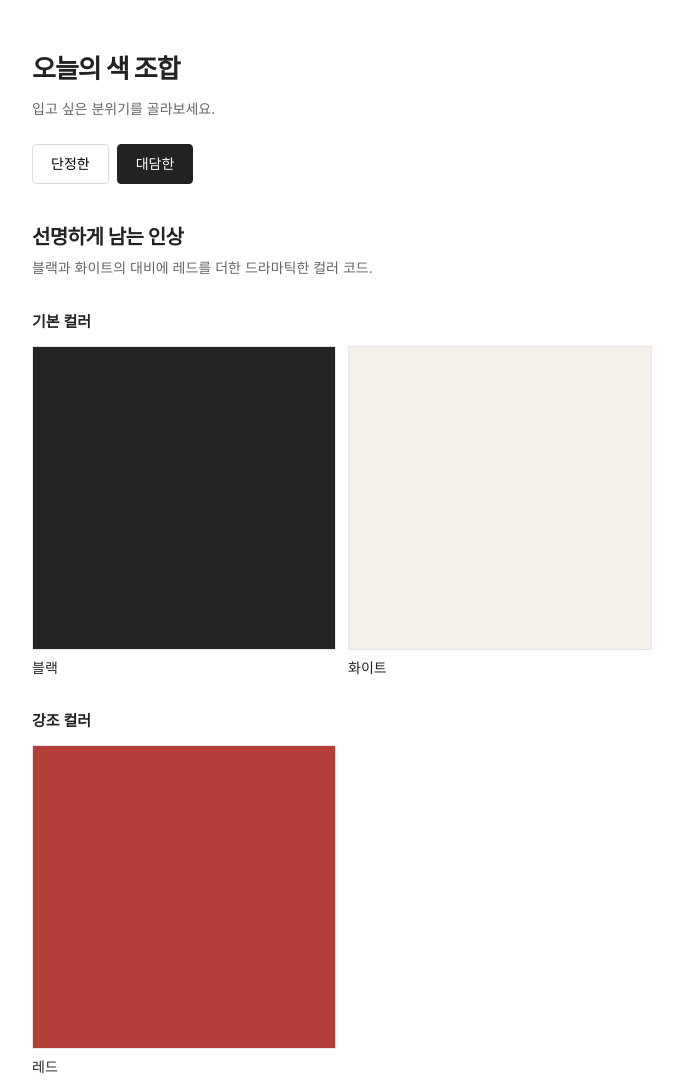
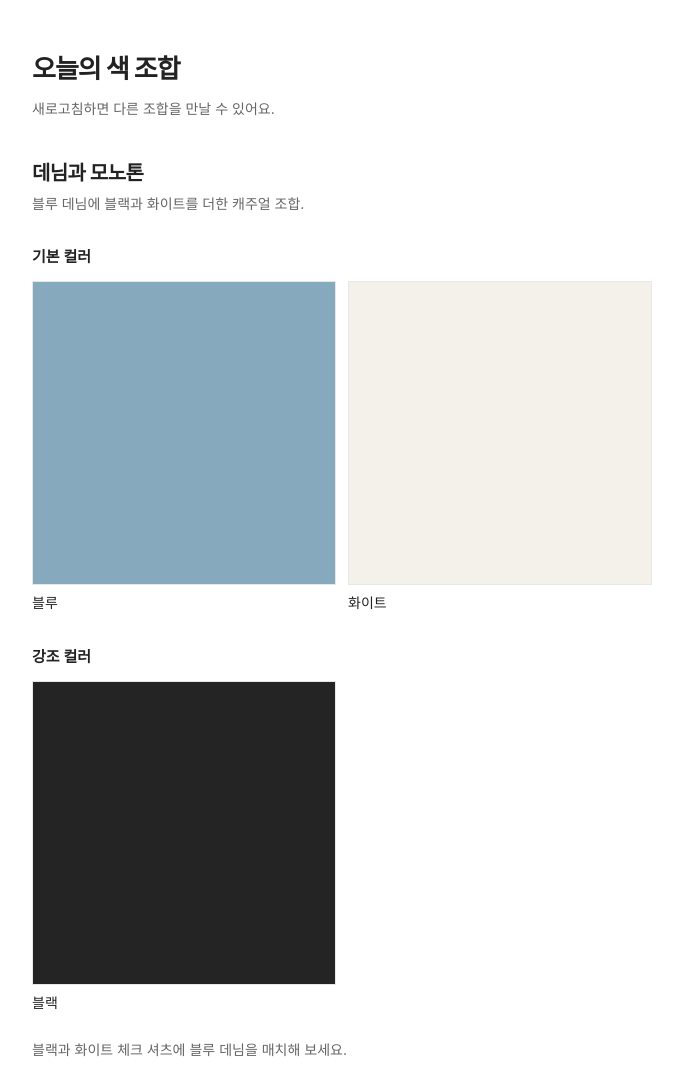
Before and after one commit to raoultgod/daily-vibe-coding, a plain HTML site: page day-04-color-style/index.html in a window 1280 px wide. Shown: the top 1082 px of the page, without its empty margins (298-981 px from the left). Drawn offline with Linux system fonts and the light colour scheme.

Commit message:
feat(day-04): expand outfit palettes and simplify controls

```diff
--- a/day-04-color-style/app.js
+++ b/day-04-color-style/app.js
@@ -1,9 +1,7 @@
-const moodButtons = [...document.querySelectorAll('[data-mood]')];
 function render(id) {
   const palette = recommend(id);
   if (!palette) return;
   try { sessionStorage.setItem('lastPalette', id); } catch (_) { /* Storage may be blocked. */ }
-  moodButtons.forEach(button => button.setAttribute('aria-pressed', String(button.dataset.mood === id)));
   document.getElementById('result-title').textContent = palette.title;
   document.getElementById('result-description').textContent = palette.description;
   document.getElementById('result-english').textContent = palette.english;
@@ -29,7 +27,6 @@ function render(id) {
     }));
   }
 }
-moodButtons.forEach(button => button.addEventListener('click', () => render(button.dataset.mood)));
 let previous = null;
 try { previous = sessionStorage.getItem('lastPalette'); } catch (_) { /* Random choice still works. */ }
 const initial = chooseNext(previous);
--- a/day-04-color-style/index.html
+++ b/day-04-color-style/index.html
@@ -11,11 +11,7 @@
 </head>
 <body>
 <main>
-  <header><h1>오늘의 색 조합</h1><p>입고 싶은 분위기를 골라보세요.</p></header>
-  <div id="moods" class="moods" role="group" aria-label="분위기 선택">
-    <button type="button" data-mood="classic" aria-pressed="true">단정한</button>
-    <button type="button" data-mood="bold" aria-pressed="false">대담한</button>
-  </div>
+  <header><h1>오늘의 색 조합</h1><p>새로고침하면 다른 조합을 만날 수 있어요.</p></header>
   <section class="result" aria-label="추천 컬러" aria-live="polite">
     <h2 id="result-title"></h2>
     <p id="result-description" class="description"></p>
--- a/day-04-color-style/palette.js
+++ b/day-04-color-style/palette.js
@@ -14,6 +14,22 @@ const palettes = [
     colors: [{name:'블랙',hex:'#242424',role:'main'}, {name:'화이트',hex:'#f3f1e9',role:'main'}, {name:'레드',hex:'#b33f38',role:'accent'}],
     source: {name:'Harper’s BAZAAR', url:'https://www.harpersbazaar.com/fashion/photography/a35496166/black-white-red-style/'},
     photo: {src:'assets/photos/bold-pexels-15969866.jpg', alt:'검은 코트와 흰 셔츠, 빨간 체크 스커트를 입은 사람', description:'블랙 코트와 화이트 셔츠에 레드 체크 스커트를 매치한 룩.', photographer:'Nastasya Banana', url:'https://www.pexels.com/photo/woman-in-a-red-plaid-skirt-white-shirt-and-a-black-coat-standing-in-front-of-a-pink-building-15969866/', license:'https://www.pexels.com/license/'}
+  },
+  {
+    id: 'natural', mood: '차분한', english: 'WARM & MINIMAL', title: '따뜻한 뉴트럴',
+    description: '화이트와 카멜에 블랙을 더한 담백한 뉴트럴 조합.',
+    tip: '화이트 상의와 카멜 하의에 블랙 가방으로 선을 더해 보세요.',
+    colors: [{name:'화이트',hex:'#f3f1e9',role:'main'}, {name:'카멜',hex:'#b88b61',role:'main'}, {name:'블랙',hex:'#242424',role:'accent'}],
+    source: {name:'FashionBeans', url:'https://www.fashionbeans.com/article/what-to-wear-with-denim/'},
+    photo: {src:'assets/photos/natural-pexels-1178745.jpg', alt:'화이트 상의와 카멜색 하의에 검은 가방을 멘 사람', description:'화이트 상의, 카멜색 하의, 블랙 가방을 매치한 룩.', photographer:'Mark Altytsia', url:'https://www.pexels.com/photo/woman-in-white-turtleneck-sleeveless-top-and-brown-bottoms-holding-black-leather-crossbody-bag-outfit-1178745/', license:'https://www.pexels.com/license/'}
+  },
+  {
+    id: 'denim', mood: '편안한', english: 'EASY & CASUAL', title: '데님과 모노톤',
+    description: '블루 데님에 블랙과 화이트를 더한 캐주얼 조합.',
+    tip: '블랙과 화이트 체크 셔츠에 블루 데님을 매치해 보세요.',
+    colors: [{name:'블루',hex:'#86a9be',role:'main'}, {name:'화이트',hex:'#f3f1e9',role:'main'}, {name:'블랙',hex:'#242424',role:'accent'}],
+    source: {name:'Glamour', url:'https://www.glamour.com/story/how-to-style-dark-blue-jeans'},
+    photo: {src:'assets/photos/denim-pexels-3680771.jpg', alt:'블랙과 화이트 체크 셔츠에 연한 블루 데님을 입은 사람', description:'체크 셔츠와 연청 데님을 입은 룩. 원문은 진청 데님을 소개합니다.', photographer:'José Luis Photographer', url:'https://www.pexels.com/photo/woman-in-black-and-white-plaid-shirt-and-blue-denim-jeans-jumping-on-brown-concrete-floor-3680771/', license:'https://www.pexels.com/license/'}
   }
 ];
 function recommend(id) { return palettes.find(palette => palette.id === id) || null; }
--- a/day-04-color-style/style.css
+++ b/day-04-color-style/style.css
@@ -6,14 +6,11 @@ h1, h2, h3, p, figure { margin: 0; }
 h1 { font-size: 26px; letter-spacing: -.04em; }
 header p, .description, .tip, figcaption, footer { color: #666; font-size: 14px; }
 header p { margin-top: 8px; }
-.moods { display: flex; gap: 8px; margin: 24px 0 38px; }
-.moods button { display:block; font: inherit; font-size: 14px; padding: 8px 18px; background: #fff; border: 1px solid #ddd; border-radius: 4px; cursor: pointer; }
-.moods button[aria-pressed="true"] { background: #222; border-color: #222; color: #fff; }
-button:focus-visible, a:focus-visible { outline: 2px solid #3059ac; outline-offset: 3px; }
+a:focus-visible { outline: 2px solid #3059ac; outline-offset: 3px; }
 h2, .result h2 { font: 600 20px/1.5 -apple-system, BlinkMacSystemFont, 'Segoe UI', sans-serif; letter-spacing: -.03em; }
 .description { margin-top: 5px; }
 h3 { margin: 30px 0 12px; font-size: 15px; font-weight: 600; }
-.result { padding: 0; }
+.result { padding: 0; margin-top: 38px; }
 .swatches { display: grid; grid-template-columns: repeat(2, minmax(0, 1fr)); gap: 12px; }
 .swatch-color { width: 100%; height: auto; aspect-ratio: 1; border: 1px solid #e7e7e7; }
 .swatch-name { display: block; font-size: 14px; margin-top: 7px; }
@@ -27,4 +24,4 @@ footer { margin-top: 48px; padding-top: 20px; border-top: 1px solid #eee; font-s
 footer p + p { margin-top: 8px; }
 a { color: inherit; }
 .visually-hidden { position: absolute; width: 1px; height: 1px; padding: 0; margin: -1px; overflow: hidden; clip: rect(0,0,0,0); white-space: nowrap; border: 0; }
-@media (max-width: 480px) { main { padding-top: 32px; } .moods { margin-bottom: 32px; } }
+@media (max-width: 480px) { main { padding-top: 32px; } .result { margin-top: 32px; } }
--- a/day-04-color-style/tests/palette.test.cjs
+++ b/day-04-color-style/tests/palette.test.cjs
@@ -2,7 +2,8 @@ const test = require('node:test');
 const assert = require('node:assert/strict');
 test('moods resolve to a published three-color palette', () => {
   const { palettes, recommend } = require('../palette.js');
-  assert.ok(palettes.length >= 2);
+  assert.ok(palettes.length >= 4);
+  assert.equal(new Set(palettes.map(p => p.id)).size, palettes.length);
   for (const palette of palettes) {
     const result = recommend(palette.id);
     assert.ok(result.source && /^https:\/\//.test(result.source.url), 'published palette source required');
@@ -26,11 +27,11 @@ test('refresh chooses a different existing palette from the current one', () =>
 test('unknown mood does not invent a recommendation', () => {
   assert.equal(require('../palette.js').recommend('missing'), null);
 });
-test('page offers accessible mood controls and a real outfit photo', () => {
+test('page has no mood controls and offers a real outfit photo', () => {
   const fs = require('node:fs');
   const html = fs.readFileSync(require('node:path').join(__dirname, '../index.html'), 'utf8');
   assert.match(html, /lang="ko"/);
-  assert.match(html, /id="moods"/);
+  assert.doesNotMatch(html, /data-mood|id="moods"/);
   assert.match(html, /aria-live="polite"/);
   assert.match(html, /id="outfit-photo"/);
   assert.match(html, /id="main-swatches"/);
```
Also changed, not shown: day-04-color-style/README.md, day-04-color-style/assets/photos/denim-pexels-3680771.jpg (added), day-04-color-style/assets/photos/natural-pexels-1178745.jpg (added).
